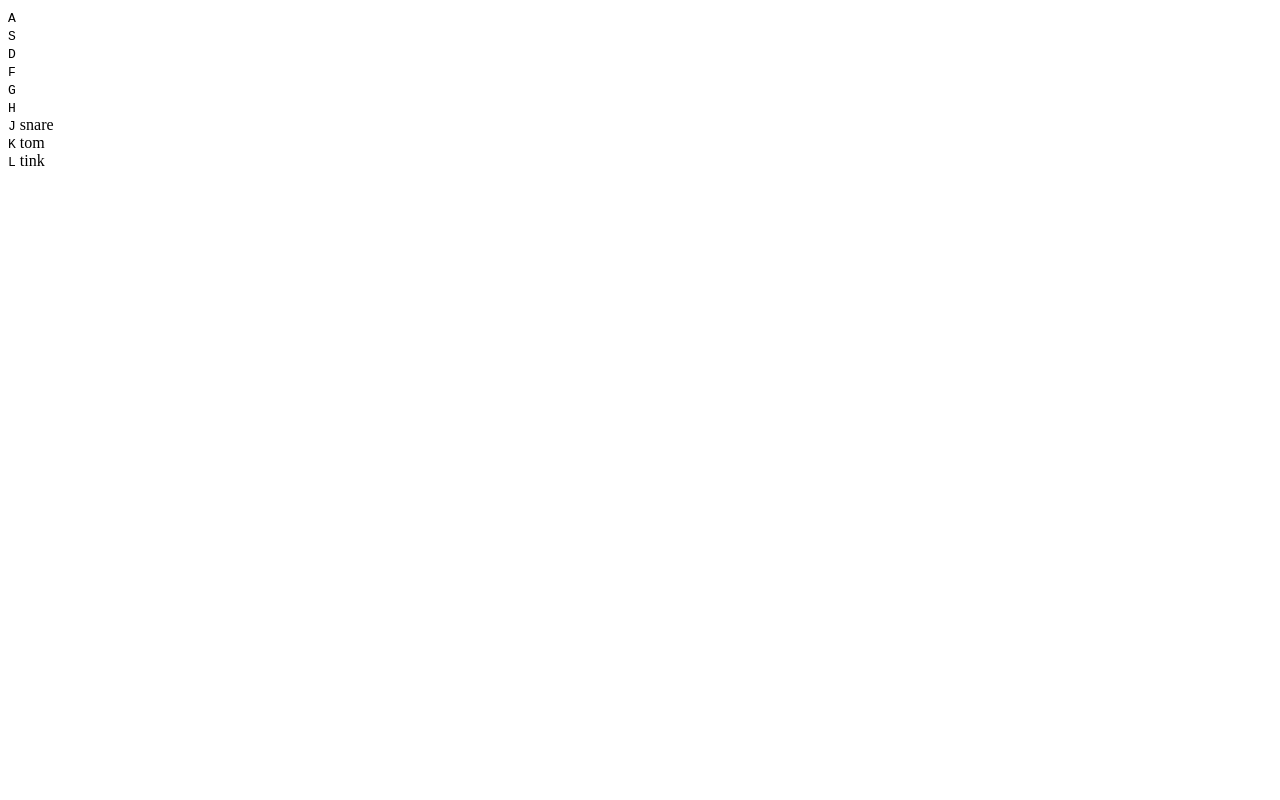
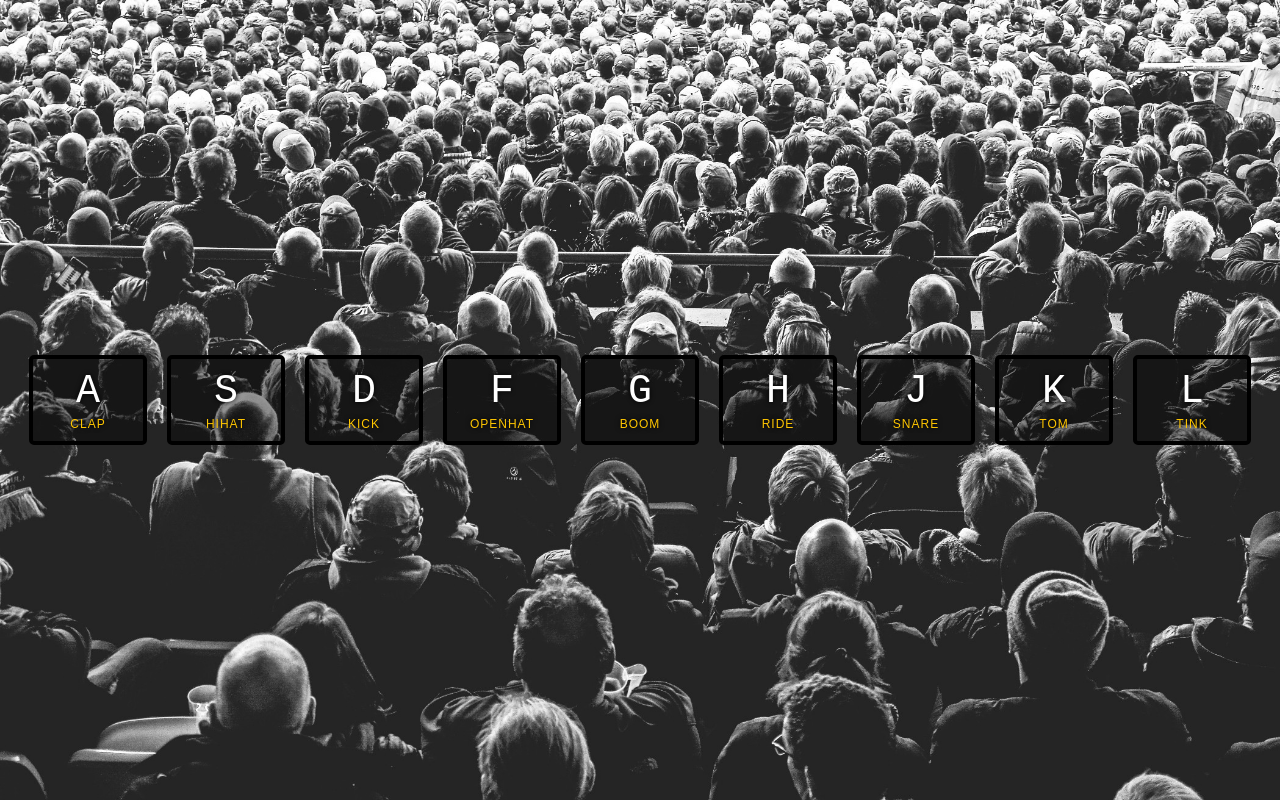
Before and after one commit to cesaraug09/desafio30dias, a plain HTML site: page 01/index.html in a window 1280 px wide. Drawn offline with Linux system fonts and the light colour scheme.

Commit message:
primeiro desafio concluido

```diff
--- a/01/index.html
+++ b/01/index.html
@@ -11,27 +11,27 @@
     <div class="keys">
         <div data-key="65" class="key">
             <kbd>A</kbd>
-            <span class="sound"></span>
+            <span class="sound">clap</span>
         </div>
         <div data-key="83" class="key">
             <kbd>S</kbd>
-            <span class="sound"></span>
+            <span class="sound">hihat</span>
         </div>
         <div data-key="68" class="key">
             <kbd>D</kbd>
-            <span class="sound"></span>
+            <span class="sound">kick</span>
         </div>
         <div data-key="70" class="key">
             <kbd>F</kbd>
-            <span class="sound"></span>
+            <span class="sound">openhat</span>
         </div>
         <div data-key="71" class="key">
             <kbd>G</kbd>
-            <span class="sound"></span>
+            <span class="sound">boom</span>
         </div>
         <div data-key="72" class="key">
             <kbd>H</kbd>
-            <span class="sound"></span>
+            <span class="sound">ride</span>
         </div>
         <div data-key="74" class="key">
             <kbd>J</kbd>
@@ -47,8 +47,36 @@
         </div>
     </div>
 
-    <script src="script.js">
+<audio data-key="65" src="sounds/clap.wav"></audio>
+<audio data-key="83" src="sounds/hihat.wav"></audio>
+<audio data-key="68" src="sounds/kick.wav"></audio>
+<audio data-key="70" src="sounds/openhat.wav"></audio>
+<audio data-key="71" src="sounds/boom.wav"></audio>
+<audio data-key="72" src="sounds/ride.wav"></audio>
+<audio data-key="74" src="sounds/snare.wav"></audio>
+<audio data-key="75" src="sounds/tom.wav"></audio>
+<audio data-key="76" src="sounds/tink.wav"></audio>
 
+    <script>
+
+        function playSound(e){
+            const audio = document.querySelector(`audio[data-key="${e.keyCode}"]`)
+            const key = document.querySelector(`.key[data-key="${e.keyCode}"]`)
+            key.classList.add('playing');
+            if(!audio) return; // para a função de tocar todos juntos
+            audio.currentTime = 0; // volta para o começo
+            audio.play();
+        };
+
+        function removeTransition(e){
+            if(e.propertyName !== 'transform') return; // skipa se nao for a transição
+            this.classList.remove('playing');
+        }
+
+        const keys = document.querySelectorAll('.key');
+
+        keys.forEach(key => key.addEventListener('transitionend', removeTransition));
+        window.addEventListener('keydown', playSound)
     </script>
 </body>
 </html>
--- a/01/style.css
+++ b/01/style.css
@@ -1,4 +1,52 @@
-seila{
-    color:blue;
-    font-size: 50px;
-}
+html {
+    font-size: 10px;
+    background: url('./background.jpg') bottom center;
+    background-size: cover;
+  }
+
+  body,html {
+    margin: 0;
+    padding: 0;
+    font-family: sans-serif;
+  }
+
+  .keys {
+    display: flex;
+    flex: 1;
+    min-height: 100vh;
+    align-items: center;
+    justify-content: center;
+  }
+
+  .key {
+    border: .4rem solid black;
+    border-radius: .5rem;
+    margin: 1rem;
+    font-size: 1.5rem;
+    padding: 1rem .5rem;
+    transition: all .1s ease;
+    width: 10rem;
+    text-align: center;
+    color: white;
+    background: rgba(0,0,0,0.4);
+    text-shadow: 0 0 .5rem black;
+  }
+
+  .playing {
+    transform: scale(1.1);
+    color: #ffc600;
+    border-color: #ffc600;
+    box-shadow: 0 0 1rem #ffc600;
+  }
+
+  kbd {
+    display: block;
+    font-size: 4rem;
+  }
+
+  .sound {
+    font-size: 1.2rem;
+    text-transform: uppercase;
+    letter-spacing: .1rem;
+    color: #ffc600;
+  }
```
Also changed, not shown: 01/script.js (deleted).
